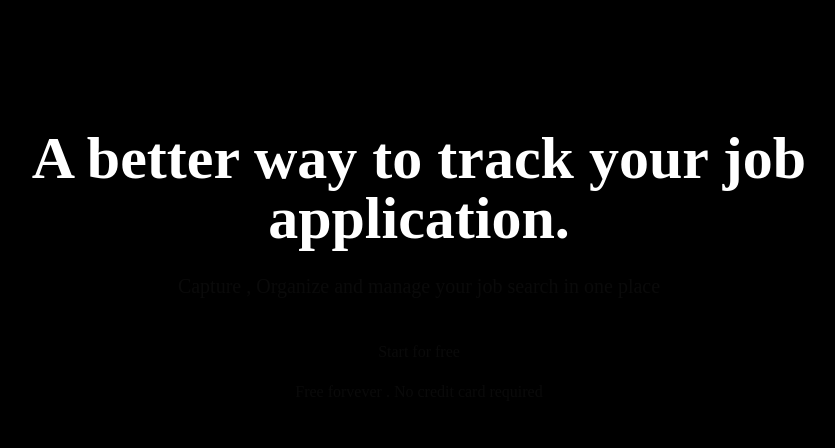
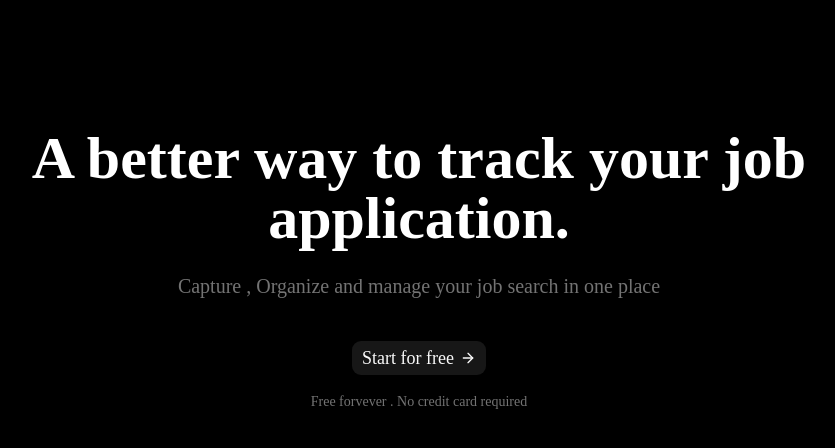
Before and after one commit to Tanmay2512-clouds/job-application-tracker, a Next.js app: page / in a window 1280 px wide. Shown: the top 448 px of the page, without its empty margins (221-1056 px from the left). Built offline with nearby package versions, Linux system fonts and the light colour scheme.

Commit message:
feat: update Home component with styled button and improved text formatting

```diff
--- a/app/page.tsx
+++ b/app/page.tsx
@@ -1,4 +1,7 @@
 import Image from "next/image";
+import {Button} from "@/components/ui/button"
+import { ArrowRight } from "lucide-react";
+
 
 export default function Home() {
   return(
@@ -7,11 +10,11 @@ export default function Home() {
         <section className="container mx-auto px-4 py-32">
           <div className="mx-auto max-w-4xl text-center">
             <h1 className="text-white mb-6 text-6xl font-bold">A better way to track your job application.</h1>
-            <p className="mb-10 text-xl">Capture , Organize and manage your job search in one place</p>
+            <p className="text-muted-foreground mb-10 text-xl">Capture , Organize and manage your job search in one place</p>
           </div>
           <div className="flex flex-col items-center gap-4">
-            <button>Start for free</button>
-            <p>Free forvever . No credit card required</p>
+            <Button size="lg" className="text-lg font-medium">Start for free <ArrowRight/> </Button>
+            <p className="text-sm text-muted-foreground">Free forvever . No credit card required</p>
           </div>
         </section>
       </main>
```
Also changed, not shown: 1 other file (tests, documents, lock files or other folders).
